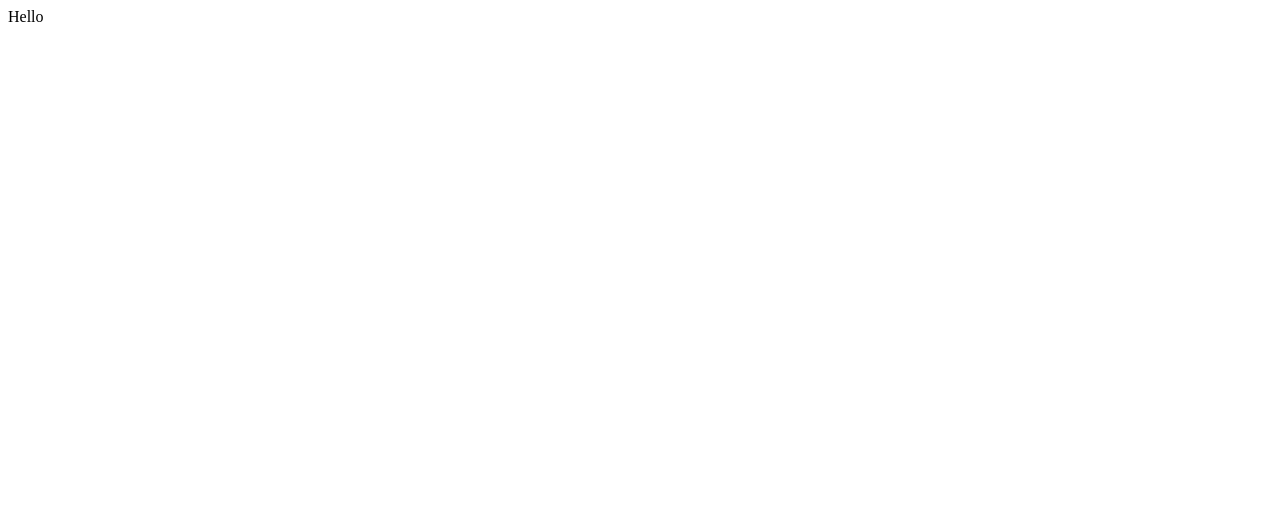
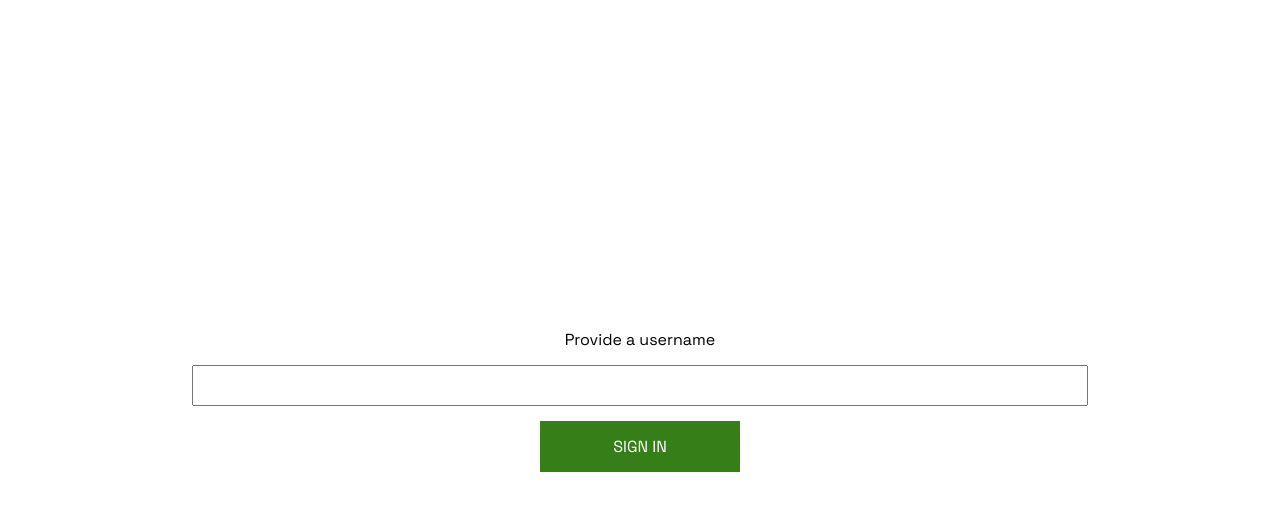
Before and after one commit to Afatkharrofiqi/kanban-app, a React (Create React App) app in the folder frontend/: page / in a window 1280 px wide. Shown: the top 510 px of the page. Built offline with nearby package versions, Linux system fonts and the light colour scheme; no server answers.

Commit message:
feat: add login

```diff
--- a/frontend/src/App.js
+++ b/frontend/src/App.js
@@ -1,5 +1,19 @@
+import { BrowserRouter, Routes, Route } from "react-router-dom";
+import Comments from "./components/Comments";
+import Login from "./components/Login";
+import Task from "./components/Task";
+import "./index.css";
+
 const App = () => {
-  return <div>Hello</div>;
+  return (
+    <BrowserRouter>
+      <Routes>
+        <Route path="/" element={<Login />} />
+        <Route path="/task" element={<Task />} />
+        <Route path="/comments/:category/:id" element={<Comments />} />
+      </Routes>
+    </BrowserRouter>
+  );
 };
 
 export default App;
--- /dev/null
+++ b/frontend/src/components/AddTask.js
@@ -0,0 +1,5 @@
+const AddTask = () => {
+  return <>Add Tasks</>;
+};
+
+export default AddTask;
--- /dev/null
+++ b/frontend/src/components/Comments.js
@@ -0,0 +1,5 @@
+const Comments = () => {
+  return <div></div>;
+};
+
+export default Comments;
--- /dev/null
+++ b/frontend/src/components/Login.js
@@ -0,0 +1,35 @@
+import { useState } from "react";
+import { useNavigate } from "react-router-dom";
+
+const Login = () => {
+  const [username, setUsername] = useState();
+  const navigate = useNavigate();
+
+  const handleLogin = (e) => {
+    e.preventDefault();
+    // saves the username to localstorage
+    localStorage.setItem("userId", username);
+    setUsername("");
+    // redirects to Tasks page.
+    navigate("/tasks");
+  };
+
+  return (
+    <div className="login__container">
+      <form className="login__form" onSubmit={handleLogin}>
+        <label htmlFor="username">Provide a username</label>
+        <input
+          type="text"
+          name="username"
+          id="username"
+          required
+          onChange={(e) => setUsername(e.target.value)}
+          value={username}
+        />
+        <button>SIGN IN</button>
+      </form>
+    </div>
+  );
+};
+
+export default Login;
--- /dev/null
+++ b/frontend/src/components/Nav.js
@@ -0,0 +1,5 @@
+const Nav = () => {
+  return <>nav</>;
+};
+
+export default Nav;
--- /dev/null
+++ b/frontend/src/components/Task.js
@@ -0,0 +1,18 @@
+import Nav from "./Nav";
+import TasksContainer from "./TasksContainer";
+import socketIO from "socket.io-client";
+import AddTask from "./AddTask";
+
+const socket = socketIO.connect("http://localhost:4000");
+
+const Task = () => {
+  return (
+    <div>
+      <Nav />
+      <AddTask socket={socket} />
+      <TasksContainer socket={socket} />
+    </div>
+  );
+};
+
+export default Task;
--- /dev/null
+++ b/frontend/src/components/TasksContainer.js
@@ -0,0 +1,5 @@
+const TasksContainer = () => {
+  return <>TasksContainer</>;
+};
+
+export default TasksContainer;
--- /dev/null
+++ b/frontend/src/index.css
@@ -0,0 +1,173 @@
+@import url("https://fonts.googleapis.com/css2?family=Space+Grotesk:wght@300;400;500;600;700&display=swap");
+* {
+  font-family: "Space Grotesk", sans-serif;
+  box-sizing: border-box;
+}
+
+a {
+  text-decoration: none;
+}
+
+body {
+  margin: 0;
+  padding: 0;
+}
+
+.navbar {
+  width: 100%;
+  background-color: #f1f7ee;
+  height: 10vh;
+  border-bottom: 1px solid #ddd;
+  display: flex;
+  align-items: center;
+  justify-content: space-between;
+  padding: 20px;
+}
+
+.form__input {
+  min-height: 20vh;
+  display: flex;
+  align-items: center;
+  justify-content: center;
+}
+
+.input {
+  margin: 0 5px;
+  width: 50%;
+  padding: 10px 15px;
+}
+
+.addToBtn {
+  width: 150px;
+  padding: 10px;
+  cursor: pointer;
+  background-color: #367e18;
+  color: #fff;
+  border: none;
+  outline: none;
+  height: 43px;
+}
+
+.container {
+  width: 100%;
+  min-width: 100%;
+  display: flex;
+  align-items: center;
+  justify-content: center;
+  padding: 10px;
+}
+
+.completed__wrapper,
+.ongoing__wrapper,
+.pending__wrapper {
+  width: 32%;
+  min-height: 60vh;
+  display: flex;
+  flex-direction: column;
+  padding: 5px;
+}
+.ongoing__wrapper > h3,
+.pending__wrapper > h3,
+.completed__wrapper > h3 {
+  text-align: center;
+  text-transform: capitalize;
+}
+.pending__items {
+  background-color: #eee3cb;
+}
+.ongoing__items {
+  background-color: #d2daff;
+}
+.completed__items {
+  background-color: #7fb77e;
+}
+.pending__container,
+.ongoing__container,
+.completed__container {
+  width: 100%;
+  min-height: 55vh;
+  display: flex;
+  flex-direction: column;
+  padding: 5px;
+  border: 1px solid #ddd;
+  border-radius: 5px;
+}
+.pending__items,
+.ongoing__items,
+.completed__items {
+  width: 100%;
+  border-radius: 5px;
+  margin-bottom: 10px;
+  padding: 15px;
+}
+.comment {
+  text-align: right;
+  font-size: 14px;
+  cursor: pointer;
+  color: rgb(85, 85, 199);
+}
+.comment:hover {
+  text-decoration: underline;
+}
+.comments__container {
+  padding: 20px;
+}
+.comment__form {
+  width: 100%;
+  display: flex;
+  align-items: center;
+  justify-content: center;
+  flex-direction: column;
+  margin-bottom: 30px;
+}
+.comment__form > label {
+  margin-bottom: 15px;
+}
+.comment__form textarea {
+  width: 80%;
+  padding: 15px;
+  margin-bottom: 15px;
+}
+.commentBtn {
+  padding: 10px;
+  width: 200px;
+  background-color: #367e18;
+  outline: none;
+  border: none;
+  color: #fff;
+  height: 45px;
+  cursor: pointer;
+}
+.comments__section {
+  width: 100%;
+  display: flex;
+  align-items: center;
+  justify-content: center;
+  flex-direction: column;
+}
+.login__form {
+  width: 100%;
+  height: 100vh;
+  display: flex;
+  flex-direction: column;
+  align-items: center;
+  justify-content: center;
+}
+.login__form > label {
+  margin-bottom: 15px;
+}
+.login__form > input {
+  width: 70%;
+  padding: 10px 15px;
+  margin-bottom: 15px;
+}
+.login__form > button {
+  background-color: #367e18;
+  color: #fff;
+  padding: 15px;
+  cursor: pointer;
+  border: none;
+  font-size: 16px;
+  outline: none;
+  width: 200px;
+}
```
